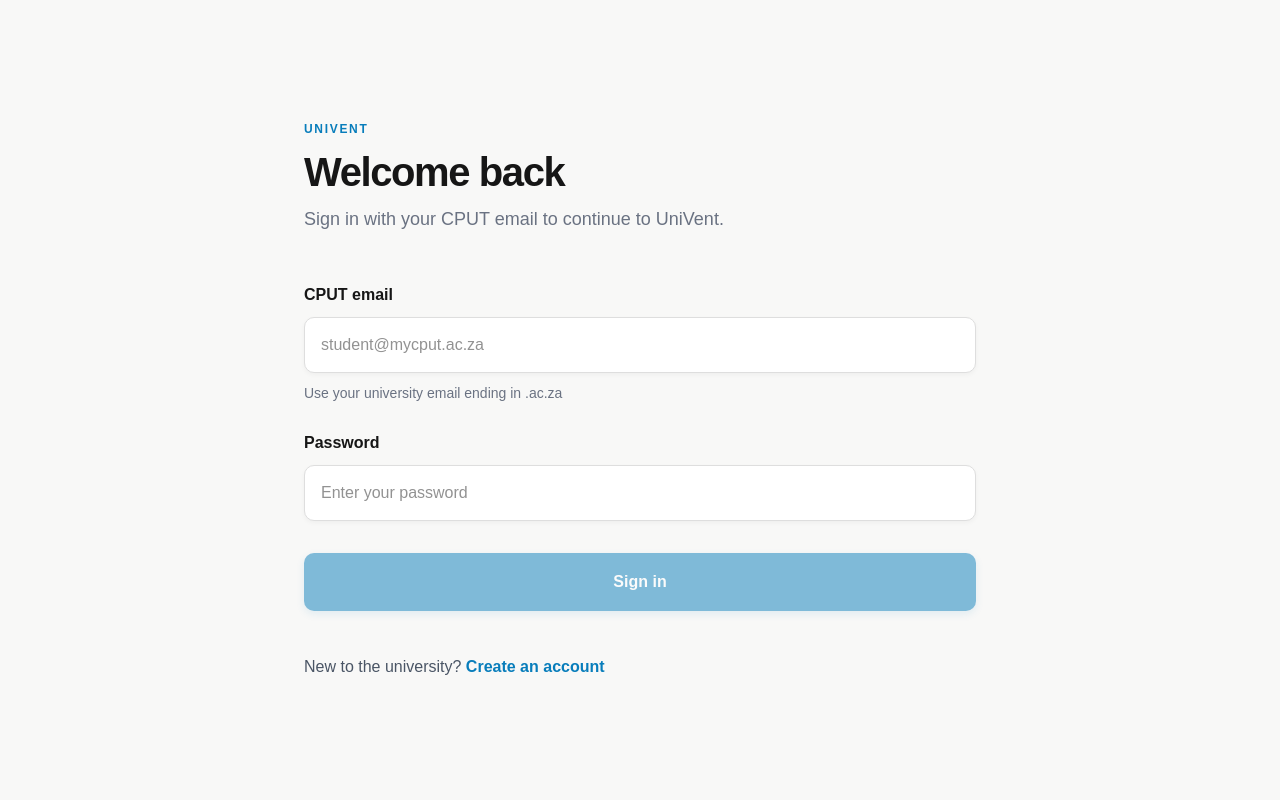
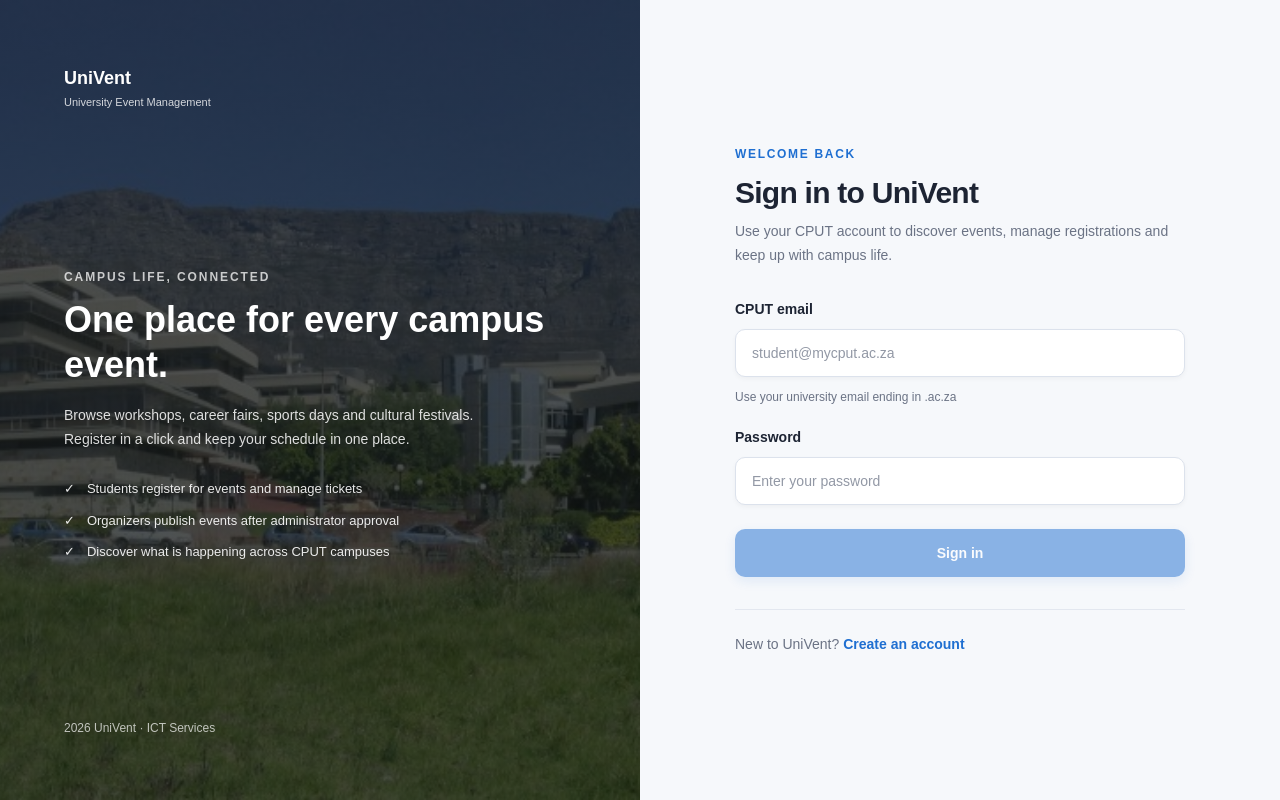
Before and after one commit to 222703768/UniVent-Frontend, a React (Vite) app: page /login in a window 1280 px wide. Built offline with nearby package versions, Linux system fonts and the light colour scheme; no server answers.

Commit message:
feat(auth): unify login and registration layout

```diff
--- /dev/null
+++ b/src/components/auth/AuthVisualAside.jsx
@@ -0,0 +1,42 @@
+import campusImage from "../../assets/cput-campus-background.jpg";
+
+export default function AuthVisualAside() {
+  return (
+    <aside
+      className="relative hidden min-h-screen overflow-hidden bg-cover bg-center p-12 text-white lg:flex lg:flex-col lg:justify-between xl:p-16"
+      style={{
+        backgroundImage: `linear-gradient(160deg, rgba(20, 24, 28, .76), rgba(12, 18, 16, .72)), url(${campusImage})`,
+        backgroundSize: "cover",
+        backgroundPosition: "center",
+        backgroundRepeat: "no-repeat",
+      }}
+    >
+      <div className="relative z-10 text-lg font-bold">
+        UniVent
+        <span className="mt-0.5 block text-[11px] font-normal opacity-80">
+          University Event Management
+        </span>
+      </div>
+
+      <div className="relative z-10 max-w-lg">
+        <p className="mb-3 text-xs font-bold uppercase tracking-[0.16em] text-white/75">
+          Campus life, connected
+        </p>
+        <h2 className="text-3xl font-bold leading-tight xl:text-4xl">
+          One place for every campus event.
+        </h2>
+        <p className="mt-4 max-w-md text-sm leading-6 text-white/85">
+          Browse workshops, career fairs, sports days and cultural festivals.
+          Register in a click and keep your schedule in one place.
+        </p>
+        <ul className="mt-7 space-y-3 text-[13px] text-white/90">
+          <li className="flex gap-3"><span aria-hidden="true">✓</span><span>Students register for events and manage tickets</span></li>
+          <li className="flex gap-3"><span aria-hidden="true">✓</span><span>Organizers publish events after administrator approval</span></li>
+          <li className="flex gap-3"><span aria-hidden="true">✓</span><span>Discover what is happening across CPUT campuses</span></li>
+        </ul>
+      </div>
+
+      <p className="relative z-10 text-xs text-white/70">2026 UniVent · ICT Services</p>
+    </aside>
+  );
+}
--- a/src/pages/auth/LoginPage.jsx
+++ b/src/pages/auth/LoginPage.jsx
@@ -3,36 +3,32 @@
 import { useAuth } from "../../hooks/useAuth";
 import { loginUser } from "../../api/auth";
 import { getHomePathForRole } from "../../context/auth-context";
+import AuthVisualAside from "../../components/auth/AuthVisualAside";
+
+const inputClass =
+  "h-12 w-full rounded-lg border border-[#dce2ec] bg-white px-4 text-sm text-[#1d2433] shadow-[0_2px_5px_rgba(0,0,0,0.04)] outline-none transition placeholder:text-[#9298a5] focus:border-[#1f6fd1] focus:ring-4 focus:ring-[#1f6fd1]/15 disabled:cursor-not-allowed disabled:opacity-50";
 
 export default function LoginPage() {
   const { login, user } = useAuth();
   const navigate = useNavigate();
-
   const [email, setEmail] = useState("");
   const [password, setPassword] = useState("");
   const [error, setError] = useState("");
   const [loading, setLoading] = useState(false);
 
-  // Safe redirect — runs after render, not during
   useEffect(() => {
-    if (user) {
-      navigate(getHomePathForRole(user.role), { replace: true });
-    }
+    if (user) navigate(getHomePathForRole(user.role), { replace: true });
   }, [navigate, user]);
 
-  const validateEmail = (val) => {
-    return /^[^\s@]+@[^\s@]+\.ac\.za$/.test(val);
-  };
+  const validateEmail = (value) => /^[^\s@]+@[^\s@]+\.ac\.za$/i.test(value.trim());
 
-  const handleSubmit = async (e) => {
-    e.preventDefault();
+  const handleSubmit = async (event) => {
+    event.preventDefault();
     setError("");
-
     if (!validateEmail(email)) {
       setError("Please use your CPUT email address (e.g. 221234567@mycput.ac.za)");
       return;
     }
-
     if (password.length < 8) {
       setError("Password must be at least 8 characters");
       return;
@@ -40,118 +36,60 @@
 
     setLoading(true);
     try {
-      const authResponse = await loginUser({ email, password });
+      const authResponse = await loginUser({ email: email.trim(), password });
       login(authResponse);
       navigate(getHomePathForRole(authResponse.role), { replace: true });
-    } catch (err) {
-      const message = err.response?.data?.message;
-      setError(message || "Something went wrong. Please try again.");
+    } catch (requestError) {
+      setError(requestError.response?.data?.message || "Something went wrong. Please try again.");
     } finally {
       setLoading(false);
     }
   };
 
   return (
-    <main className="grid min-h-screen place-items-center bg-[#f8f8f7] px-5 py-12 font-sans text-[#161616] sm:px-6">
-      <section
-        className="w-full max-w-2xl"
-        aria-labelledby="login-title"
-      >
-        {/* Header */}
-        <header className="mb-10 sm:mb-[52px]">
-          <p className="mb-2.5 text-xs font-bold uppercase tracking-[0.14em] text-[#087dbb]">
-            UniVent
-          </p>
+    <main className="grid min-h-screen bg-[#f6f8fb] font-sans text-[#1d2433] lg:grid-cols-2">
+      <AuthVisualAside />
 
-          <h1
-            id="login-title"
-            className="text-4xl font-bold leading-tight tracking-[-0.035em] sm:text-[2.5rem]"
-          >
-            Welcome back
-          </h1>
-
-          <p className="mt-2.5 text-base leading-6 text-gray-500 sm:text-lg">
-            Sign in with your CPUT email to continue to UniVent.
-          </p>
+      <section className="flex min-h-screen items-center justify-center px-5 py-10 sm:px-8 sm:py-12 lg:px-10 xl:px-14" aria-labelledby="login-title">
+        <div className="w-full max-w-[450px]">
+          <header className="mb-8">
+            <p className="mb-2 text-xs font-bold uppercase tracking-[0.14em] text-[#1f6fd1] lg:hidden">UniVent</p>
+            <p className="mb-3 text-xs font-bold uppercase tracking-[0.14em] text-[#1f6fd1]">Welcome back</p>
+            <h1 id="login-title" className="text-3xl font-bold leading-tight tracking-[-0.025em]">Sign in to UniVent</h1>
+            <p className="mt-2 text-sm leading-6 text-[#6b7385]">Use your CPUT account to discover events, manage registrations and keep up with campus life.</p>
           </header>
 
-        {/* Login Form */}
-        <form onSubmit={handleSubmit} className="grid gap-6 sm:gap-7">
-
-          {/* Email */}
+          <form onSubmit={handleSubmit} className="grid gap-5">
             <div className="grid gap-2.5">
-            <label htmlFor="email" className="font-semibold">
-              CPUT email
-            </label>
-
-            <input
-              id="email"
-              name="email"
-              type="email"
-              autoComplete="email"
-              placeholder="student@mycput.ac.za"
-              value={email}
-              onChange={(e) => setEmail(e.target.value)}
-              disabled={loading}
-              aria-describedby="email-hint"
-              className="h-14 w-full rounded-lg border border-[#dedede] bg-white px-4 text-base text-[#161616] shadow-[0_2px_5px_rgba(0,0,0,0.04)] outline-none transition placeholder:text-[#929292] focus:border-[#087dbb] focus:ring-4 focus:ring-[#087dbb]/20 disabled:cursor-not-allowed disabled:opacity-50"
-            />
-
-            <span
-              id="email-hint"
-              className="text-sm leading-5 text-gray-500"
-            >
-              Use your university email ending in .ac.za
-            </span>
+              <label htmlFor="email" className="text-sm font-semibold">CPUT email</label>
+              <input id="email" name="email" type="email" autoComplete="email" placeholder="student@mycput.ac.za" value={email} onChange={(event) => setEmail(event.target.value)} disabled={loading} aria-describedby="email-hint" className={inputClass} />
+              <span id="email-hint" className="text-xs leading-5 text-[#6b7385]">Use your university email ending in .ac.za</span>
             </div>
 
-          {/* Password */}
             <div className="grid gap-2.5">
-            <label htmlFor="password" className="font-semibold">
-              Password
-            </label>
-
-            <input
-              id="password"
-              name="password"
-              type="password"
-              autoComplete="current-password"
-              placeholder="Enter your password"
-              value={password}
-              onChange={(e) => setPassword(e.target.value)}
-              disabled={loading}
-              className="h-14 w-full rounded-lg border border-[#dedede] bg-white px-4 text-base text-[#161616] shadow-[0_2px_5px_rgba(0,0,0,0.04)] outline-none transition placeholder:text-[#929292] focus:border-[#087dbb] focus:ring-4 focus:ring-[#087dbb]/20 disabled:cursor-not-allowed disabled:opacity-50"
-            />
+              <label htmlFor="password" className="text-sm font-semibold">Password</label>
+              <input id="password" name="password" type="password" autoComplete="current-password" placeholder="Enter your password" value={password} onChange={(event) => setPassword(event.target.value)} disabled={loading} className={inputClass} />
             </div>
 
-          {/* Error */}
             {error && (
-            <div className="flex items-start gap-2 rounded-lg border border-red-200 bg-red-50 px-4 py-3 text-sm text-red-700">
-              <span className="mt-0.5 shrink-0">⚠</span>
+              <div role="alert" className="flex items-start gap-2 rounded-lg border border-red-200 bg-red-50 px-4 py-3 text-sm text-red-700">
+                <span className="mt-0.5 shrink-0" aria-hidden="true">⚠</span>
                 <span>{error}</span>
               </div>
             )}
 
-          {/* Sign In */}
-          <button
-            type="submit"
-            disabled={loading || !email || !password}
-            className="mt-1 min-h-[58px] w-full rounded-lg bg-[#087dbb] text-base font-bold text-white shadow-[0_3px_8px_rgba(8,125,187,0.2)] transition hover:bg-[#066a9f] focus-visible:outline-none focus-visible:ring-4 focus-visible:ring-[#087dbb]/20 active:translate-y-px disabled:cursor-not-allowed disabled:opacity-50"
-          >
+            <button type="submit" disabled={loading || !email || !password} className="mt-1 min-h-12 w-full rounded-lg bg-[#1f6fd1] text-sm font-bold text-white shadow-[0_4px_12px_rgba(31,111,209,0.22)] transition hover:bg-[#195fb3] focus-visible:outline-none focus-visible:ring-4 focus-visible:ring-[#1f6fd1]/20 active:translate-y-px disabled:cursor-not-allowed disabled:opacity-50">
               {loading ? "Signing in..." : "Sign in"}
             </button>
           </form>
 
-        {/* Register */}
-        <p className="mt-9 text-base text-gray-600 sm:mt-11">
-          New to the university?{" "}
-          <Link
-            to="/register"
-            className="font-semibold text-[#087dbb] hover:text-[#066a9f] hover:underline focus-visible:rounded-sm focus-visible:outline-none focus-visible:ring-4 focus-visible:ring-[#087dbb]/20"
-          >
-            Create an account
-          </Link>
+          <div className="mt-8 border-t border-[#e3e7ef] pt-6">
+            <p className="text-sm text-[#6b7385]">
+              New to UniVent?{" "}
+              <Link to="/register" className="font-semibold text-[#1f6fd1] hover:text-[#195fb3] hover:underline focus-visible:rounded-sm focus-visible:outline-none focus-visible:ring-4 focus-visible:ring-[#1f6fd1]/20">Create an account</Link>
             </p>
+          </div>
+        </div>
       </section>
     </main>
   );
--- a/src/pages/auth/RegisterPage.jsx
+++ b/src/pages/auth/RegisterPage.jsx
@@ -3,7 +3,7 @@
 import { useAuth } from "../../hooks/useAuth";
 import { register } from "../../api/auth";
 import { getHomePathForRole } from "../../context/auth-context";
-import campusImage from "../../assets/cput-campus-background.jpg";
+import AuthVisualAside from "../../components/auth/AuthVisualAside";
 
 
 const FACULTY_DEPARTMENTS = {
@@ -253,27 +253,7 @@
 
   return (
     <main className="grid min-h-screen bg-[#f6f8fb] font-sans text-[#1d2433] lg:grid-cols-2">
-      <aside
-        className="hidden min-h-screen flex-col justify-between bg-cover bg-center p-12 text-white lg:flex xl:p-16"
-        style={{
-          backgroundImage: `linear-gradient(160deg, rgba(20,24,28,.76), rgba(12,18,16,.72)), url(${campusImage})`,
-          backgroundSize: "cover",
-          backgroundPosition: "center",
-          backgroundRepeat: "no-repeat",
-        }}
-      >
-        <div className="text-lg font-bold">UniVent<span className="mt-0.5 block text-[11px] font-normal opacity-80">University Event Management</span></div>
-        <div className="max-w-lg">
-          <h2 className="mb-3 text-3xl font-bold leading-tight">One place for every campus event.</h2>
-          <p className="max-w-md text-sm leading-6 opacity-85">Browse workshops, career fairs, sports days and cultural festivals. Register in a click and keep your schedule in one place.</p>
-          <ul className="mt-6 space-y-2 text-[13px] opacity-90">
-            <li>Students register for events and manage tickets</li>
-            <li>Organizers publish events after administrator approval</li>
-            <li>Discover what is happening across CPUT campuses</li>
-          </ul>
-        </div>
-        <p className="text-xs opacity-70">2026 UniVent · ICT Services</p>
-      </aside>
+      <AuthVisualAside />
 
       <section className="flex justify-center px-5 py-10 sm:px-8 sm:py-12 lg:max-h-screen lg:overflow-y-auto lg:px-10 xl:px-14" aria-labelledby="register-title">
         <div className="my-auto w-full max-w-[450px]">
```
Lines whose indentation alone changed are shown as unchanged.
